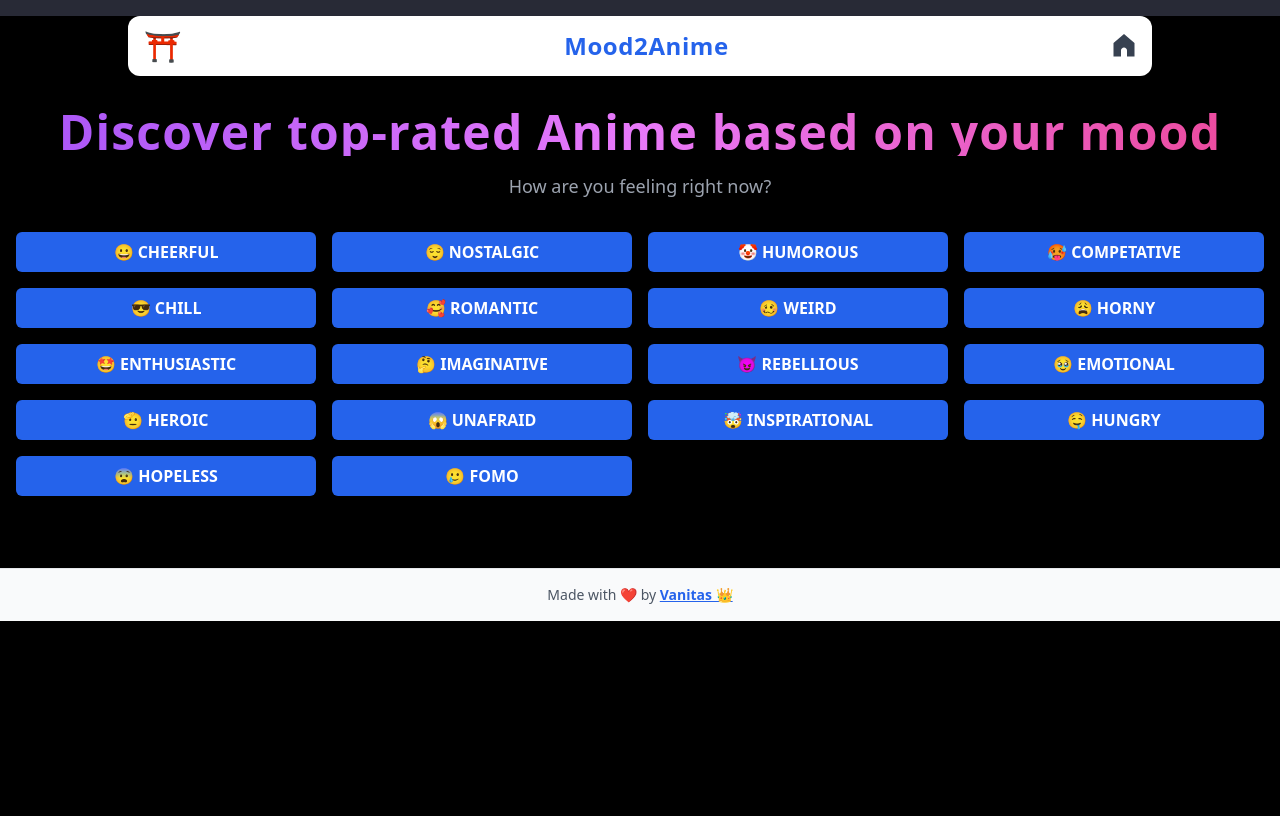
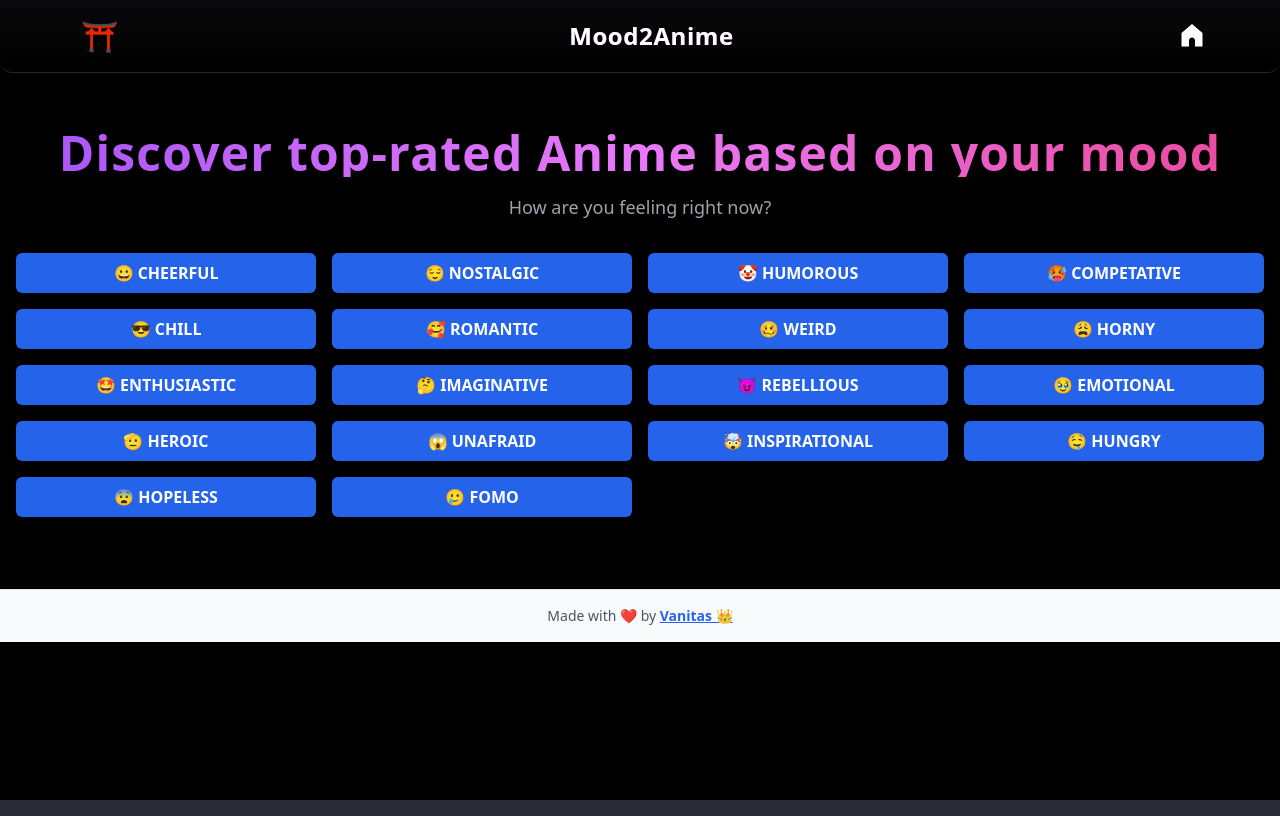
Before and after one commit to Vanitas-del/mood2anime, a React (Vite) app: page / in a window 1280 px wide. Built offline with nearby package versions, Linux system fonts and the light colour scheme; no server answers.

Commit message:
Update NavBar.jsx

```diff
--- a/src/components/NavBar.jsx
+++ b/src/components/NavBar.jsx
@@ -1,36 +1,32 @@
 export default function NavBar({ onBackClick, selectedMood }) {
   return (
-    <nav className="w-full mt-4 py-3 px-4 bg-white dark:bg-slate-800 shadow-md rounded-xl flex items-center justify-between max-w-5xl mx-auto">
-      {/* Left - Back Icon */}
+    <div className="w-full px-4 py-3 bg-gradient-to-b from-zinc-950 to-black border-b border-zinc-800 shadow-md mb-6 rounded-b-xl">
+      <div className="max-w-6xl mx-auto flex items-center justify-between">
+
+        {/* Back Button */}
         <button
           onClick={onBackClick}
-        className="text-2xl md:text-3xl text-gray-700 dark:text-gray-200 hover:scale-110 transition"
-        title="Back"
+          className="btn btn-ghost text-white text-3xl hover:text-purple-400 transition duration-200"
         >
           ⛩️
         </button>
 
-      {/* Center - Title */}
-      <h1 className="text-xl md:text-2xl font-bold text-blue-600 dark:text-blue-400 tracking-wide">
+        {/* Center Title */}
+        <h1 className="text-white font-bold text-2xl tracking-wide bg-gradient-to-r from-purple-400 via-fuchsia-500 to-pink-500 bg-clip-text text-transparent transition-all">
           {selectedMood ? selectedMood : 'Mood2Anime'}
         </h1>
 
-      {/* Right - Home Icon */}
+        {/* Home Icon */}
         <button
           onClick={onBackClick}
-        className="hover:scale-110 transition"
-        title="Home"
+          className="btn btn-ghost btn-circle transition hover:bg-zinc-800 p-2"
         >
-        <svg
-          height="24"
-          viewBox="0 0 16 16"
-          fill="currentColor"
-          className="text-gray-700 dark:text-gray-200"
-          xmlns="http://www.w3.org/2000/svg"
-        >
-          <path d="M1 6V15H6V11C6 9.89543 6.89543 9 8 9C9.10457 9 10 9.89543 10 11V15H15V6L8 0L1 6Z" />
+          <svg height="24px" viewBox="0 0 16 16" fill="none" xmlns="http://www.w3.org/2000/svg">
+            <path d="M1 6V15H6V11C6 9.89543 6.89543 9 8 9C9.10457 9 10 9.89543 10 11V15H15V6L8 0L1 6Z" fill="#ffffff"/>
           </svg>
         </button>
-    </nav>
+
+      </div>
+    </div>
   );
 }
```
Lines whose indentation alone changed are shown as unchanged.
